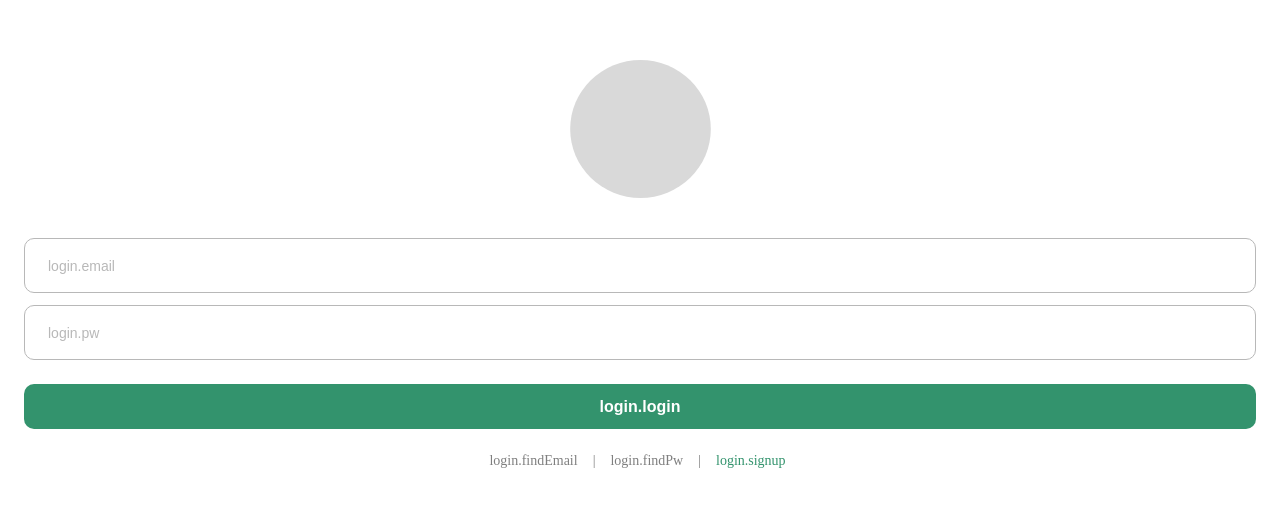
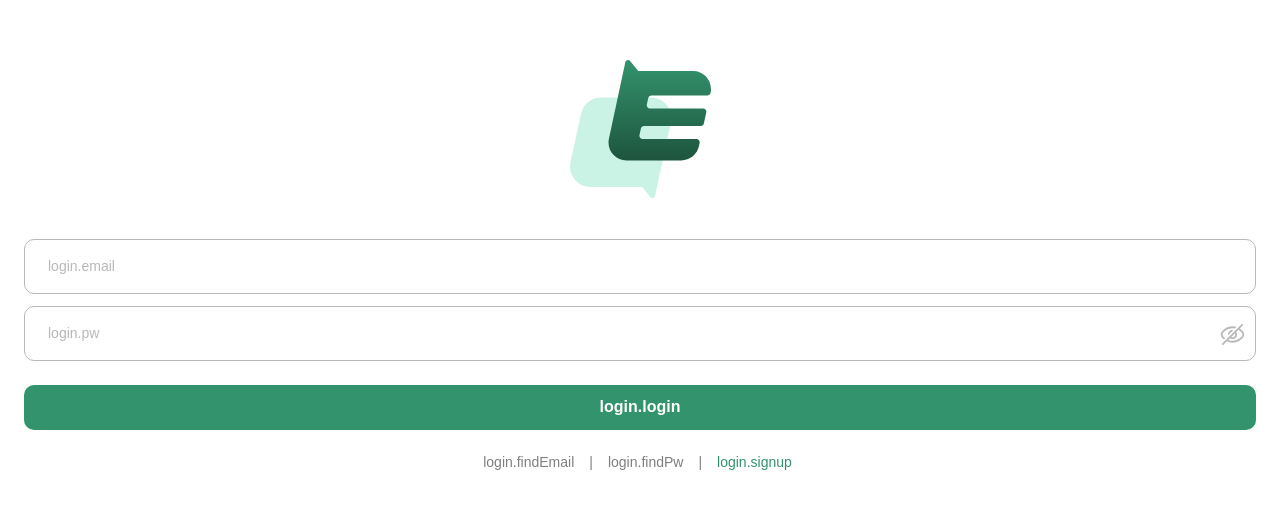
Before and after one commit to TeamQok/ewhaLang, a React (Create React App) app in the folder ewhalang/: page /login in a window 1280 px wide. Shown: the part 162-670 px from the top of the page. Built offline with nearby package versions, Linux system fonts and the light colour scheme; no server answers; the HTML template or start-up script is replaced by a standard one; a web font is replaced by a local one.

Commit message:
🍱 : 로고 추가

```diff
--- a/ewhalang/public/index.html
+++ b/ewhalang/public/index.html
@@ -2,7 +2,7 @@
 <html lang="en">
   <head>
     <meta charset="utf-8" />
-    <link rel="icon" href="%PUBLIC_URL%/favicon.ico" />
+    <link rel="icon" href="%PUBLIC_URL%/logo.svg" />
     <meta name="viewport" content="width=device-width, initial-scale=1" />
     <meta name="theme-color" content="#ffffff" />
     <meta
@@ -16,7 +16,7 @@
     <meta name="apple-mobile-web-app-capable" content="yes" />
     <meta name="apple-mobile-web-app-status-bar-style" content="default" />
 
-    <link rel="apple-touch-icon" href="%PUBLIC_URL%/logo192.png" />
+    <link rel="apple-touch-icon" href="%PUBLIC_URL%/logo.svg" />
     <!--
       manifest.json provides metadata used when your web app is installed on a
       user's mobile device or desktop. See https://developers.google.com/web/fundamentals/web-app-manifest/
--- a/ewhalang/src/pages/Login.jsx
+++ b/ewhalang/src/pages/Login.jsx
@@ -1,5 +1,4 @@
 import * as S from "./Login.style";
-import logo from "../assets/x-logo.svg";
 import InputBox from "../components/common/InputBox";
 import { LongButton, ButtonType } from "../components/common/LongButton";
 import { useNavigate } from "react-router-dom";
@@ -8,6 +7,9 @@ import { auth } from "../firebase";
 import { signInWithEmailAndPassword } from "firebase/auth";
 import Modal from "../components/common/Modal";
 import { useTranslation } from "react-i18next";
+import logo from "../assets/logo.svg";
+import eyeImg from "../assets/eye.svg";
+import cloeye from "../assets/cloeye.svg";
 
 const Login = () => {
   const navigate = useNavigate();
@@ -15,6 +17,7 @@ const Login = () => {
   const [email, setEmail] = useState("");
   const [password, setPassword] = useState("");
   const [isModalOpen, setIsModalOpen] = useState(false);
+  const [eye, setEye] = useState(false);
 
   const { i18n, t } = useTranslation();
 
@@ -42,6 +45,10 @@ const Login = () => {
     setPassword(e.target.value);
   };
 
+  const onClickEye = () => {
+    setEye(!eye);
+  };
+
   const handleLogin = async () => {
     try {
       const userCredential = await signInWithEmailAndPassword(
@@ -50,6 +57,15 @@ const Login = () => {
         password
       );
       const user = userCredential.user;
+
+      localStorage.setItem(
+        "user",
+        JSON.stringify({
+          uid: user.uid,
+          accessToken: user.accessToken,
+        })
+      );
+
       console.log("Logged in user:", user);
       goMain();
     } catch (error) {
@@ -74,8 +90,9 @@ const Login = () => {
         placeholder={t("login.pw")}
         onChange={inputPw}
         value={password}
-        type="password"
+        type={eye ? "type" : "password"}
       />
+      <S.Eye src={eye ? eyeImg : cloeye} onClick={onClickEye} />
       <div style={{ marginTop: "12px" }}></div>
       <LongButton type={ButtonType.GREEN} onClick={handleLogin}>
         {t("login.login")}
--- a/ewhalang/src/pages/Login.style.js
+++ b/ewhalang/src/pages/Login.style.js
@@ -47,7 +47,7 @@ export const Option = styled.div`
   color: ${({ color }) => color || "var(--Grey-1, #7f7f7f)"};
 
   /* Body 14R */
-  font-family: Pretendard;
+  font-family: var(--korean);
   font-size: 14px;
   font-style: normal;
   font-weight: 500;
@@ -62,9 +62,17 @@ export const Bar = styled.div`
   color: var(--Grey-1, #7f7f7f);
 
   /* Body 14R */
-  font-family: Pretendard;
+  font-family: var(--korean);
   font-size: 14px;
   font-style: normal;
   font-weight: 500;
   line-height: 24px; /* 171.429% */
 `;
+
+export const Eye = styled.img`
+  position: absolute;
+  top: 30.1rem;
+  z-index: 1;
+  right: 33px;
+  cursor: pointer;
+`;
--- a/ewhalang/src/pages/Onboarding.jsx
+++ b/ewhalang/src/pages/Onboarding.jsx
@@ -1,5 +1,5 @@
 import * as S from "./Onboarding.style";
-import logo from "../assets/x-logo.svg";
+import logo from "../assets/logo.svg";
 import { LongButton, ButtonType } from "../components/common/LongButton";
 import { useNavigate } from "react-router-dom";
 import DropDownOnboarding from "../components/common/DropDownOnboarding";
@@ -31,11 +31,7 @@ const Onboarding = () => {
   };
 
   const goLogin = () => {
-    if (lang) {
-      navigate("/login");
-    } else {
-      setIsModalOpen(true);
-    }
+    navigate("/login");
   };
 
   return (
--- a/ewhalang/src/pages/Onboarding.style.js
+++ b/ewhalang/src/pages/Onboarding.style.js
@@ -29,7 +29,7 @@ export const Name = styled.div`
   margin-bottom: 85px;
 
   /* Subtitle_18_B */
-  font-family: Pretendard;
+  font-family: var(--korean);
   font-size: 18px;
   font-style: normal;
   font-weight: 700;
@@ -45,7 +45,7 @@ export const Setting = styled.div`
   box-sizing: border-box;
 
   /* Subsubtitle_16_SB */
-  font-family: Pretendard;
+  font-family: var(--korean);
   font-size: 16px;
   font-style: normal;
   font-weight: 600;
```
Also changed, not shown: ewhalang/public/logo.svg (added), ewhalang/src/assets/logo.svg (added).
